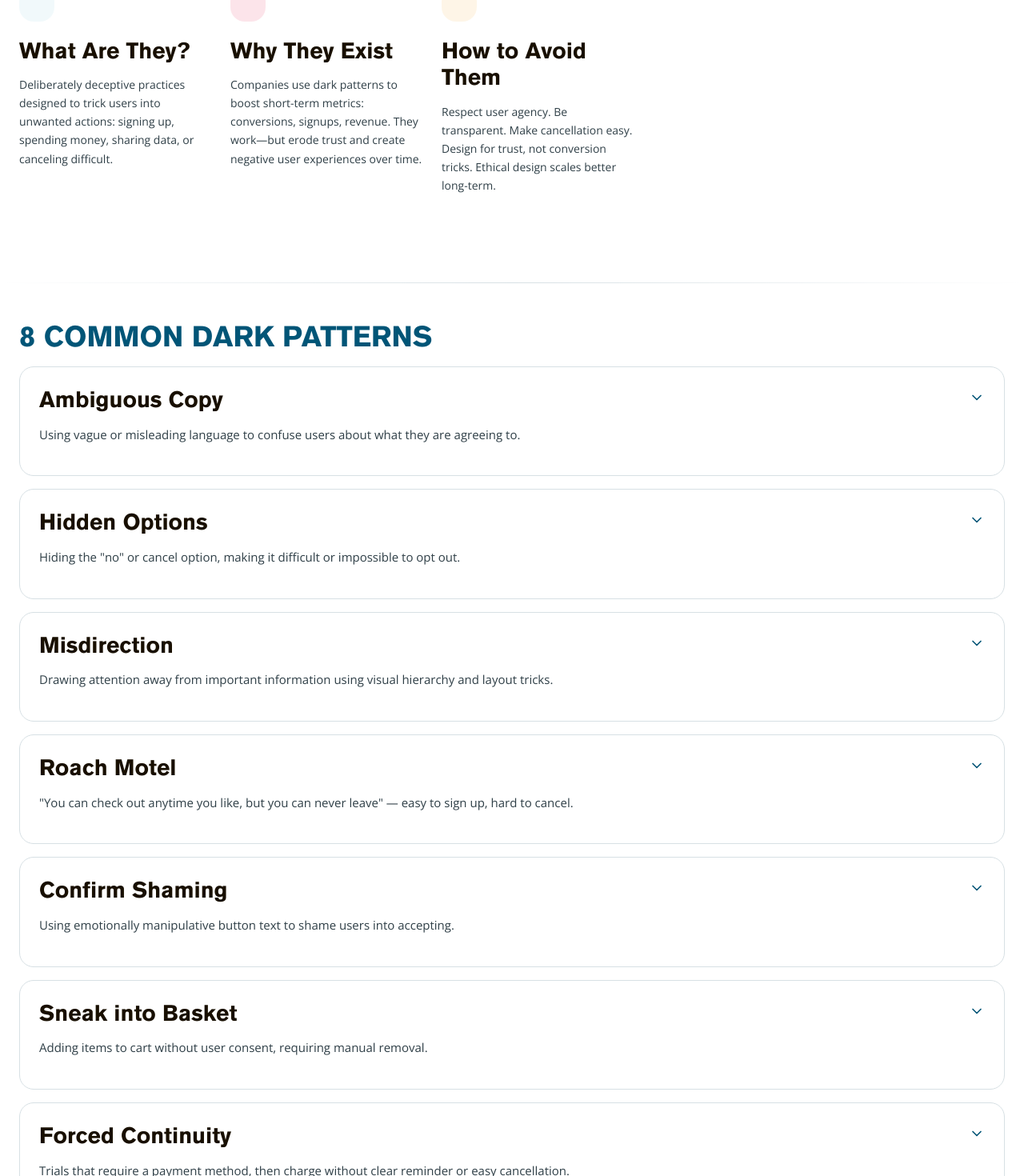
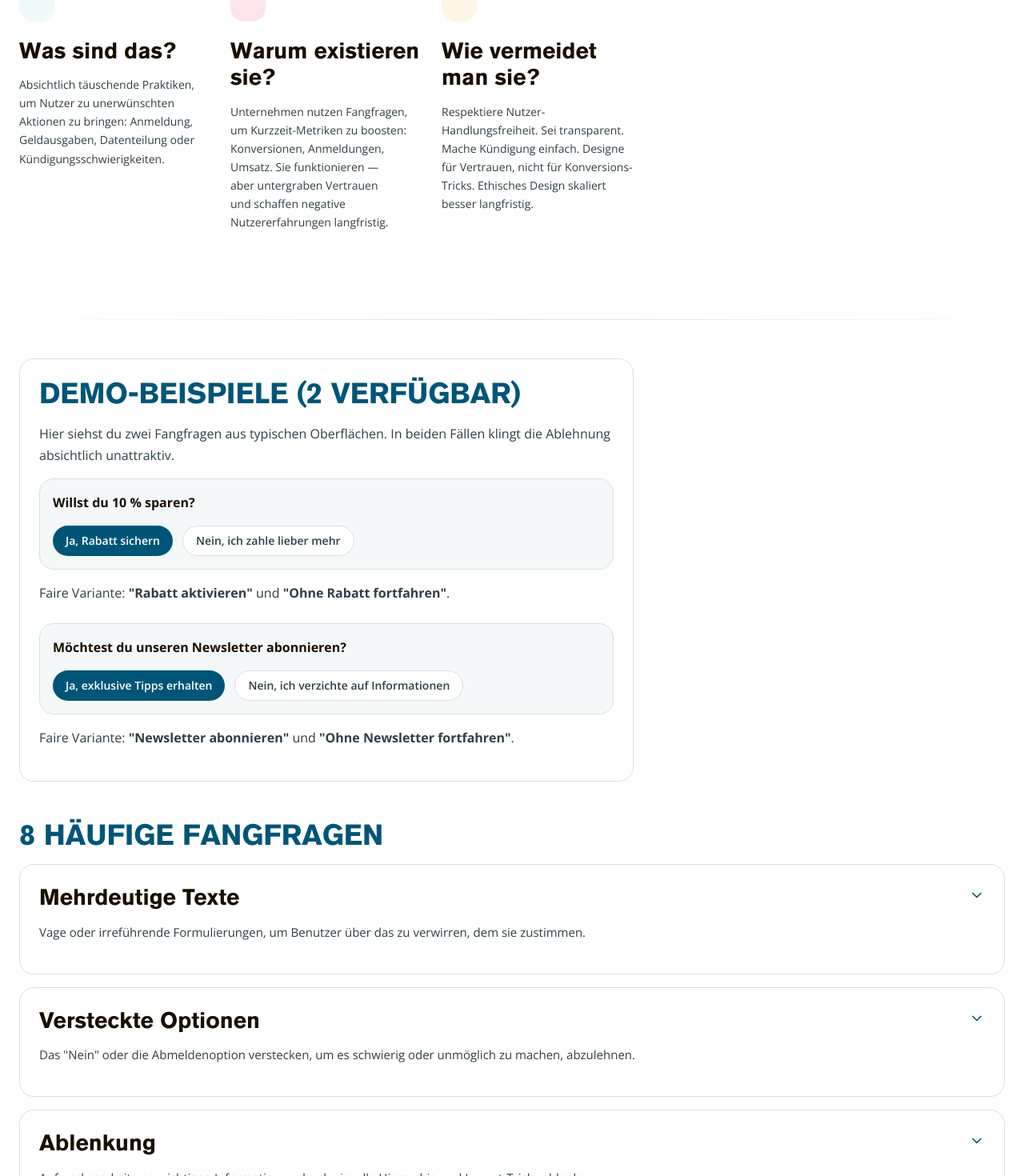
Before and after one commit to johak-at/dark-johak, a SvelteKit app: page /trickquestions in a window 1280 px wide. Shown: the part 420-1890 px from the top of the page at 80% size. Built offline with nearby package versions, Linux system fonts and the light colour scheme.

Commit message:
"trickquestions"

```diff
--- a/src/routes/trickquestions/+page.svelte
+++ b/src/routes/trickquestions/+page.svelte
@@ -1,8 +1,15 @@
 <script lang="ts">
+	import { base } from '$app/paths';
 	import { onMount } from 'svelte';
 	import { ChevronDown, AlertTriangle, Target, Eye, Brain, Zap } from 'lucide-svelte';
 
+	const trickquestionsStorageKey = 'dark-pattern-trickquestions-solved';
+
 	let expanded: { [key: string]: boolean } = {};
+
+	onMount(() => {
+		localStorage.setItem(trickquestionsStorageKey, 'true');
+	});
 
 	function toggleExpanded(id: string) {
 		expanded[id] = !expanded[id];
@@ -11,73 +18,93 @@
 	const trickquestions = [
 		{
 			id: 'ambiguous-copy',
-      title: 'Ambiguous Copy',
-      description: 'Using vague or misleading language to confuse users about what they are agreeing to.',
-      example: '"Continue" button that actually signs you up for a paid service',
-      impact: 'Users accidentally commit to unwanted actions',
-      solution: 'Use clear, explicit language like "Sign up for Premium ($9.99/month)" or "Subscribe Now"'
+			title: 'Mehrdeutige Texte',
+			description:
+				'Vage oder irreführende Formulierungen, um Benutzer über das zu verwirren, dem sie zustimmen.',
+			example:
+				'Ein "Weiter"-Button, der dich eigentlich für einen kostenpflichtigen Service anmeldet (z. B. bei Online-Shops: "Bestätigen" statt klar "Premium-Mitgliedschaft für €9,99/Monat abschließen")',
+			impact: 'Nutzer verpflichten sich versehentlich zu ungewollten Aktionen',
+			solution:
+				'Klare, explizite Sprache verwenden wie "Premium-Abonnement für €9,99/Monat aktivieren" oder "Kostenpflichtiges Abo starten"'
 		},
 		{
 			id: 'hidden-options',
-      title: 'Hidden Options',
-      description: 'Hiding the "no" or cancel option, making it difficult or impossible to opt out.',
-      example: 'Only showing "Accept" in large text while "Decline" is tiny or hidden in a menu',
-      impact: 'Users cannot easily refuse; forced into unwanted commitments',
-      solution: 'Make all options equally prominent and easy to find. Respect user choice equally.'
+			title: 'Versteckte Optionen',
+			description:
+				'Das "Nein" oder die Abmeldenoption verstecken, um es schwierig oder unmöglich zu machen, abzulehnen.',
+			example:
+				'NewsletterMeldung: großer grüner "Anmelden"-Button, aber "Ablehnen" ist winzig oder in einem Menü versteckt. Oder: "Alle akzeptieren" in groß, "Ablehnen" nur als Link im Footer',
+			impact: 'Nutzer können sich nicht einfach weigern; gezwungen in ungewollte Verpflichtungen',
+			solution:
+				'Alle Optionen gleich prominent und leicht zu finden machen. Nutzerwahlfreiheit gleichermaßen respektieren.'
 		},
 		{
 			id: 'misdirection',
-      title: 'Misdirection',
-      description: 'Drawing attention away from important information using visual hierarchy and layout tricks.',
-      example: 'Highlighting discount price while hiding the fine print about automatic renewal',
-      impact: 'Users miss crucial details and make uninformed decisions',
-      solution: 'Put important disclaimers in the primary focus area, use consistent visual weight'
+			title: 'Ablenkung',
+			description:
+				'Aufmerksamkeit von wichtigen Informationen durch visuelle Hierarchie und Layout-Tricks ablenken.',
+			example:
+				'Reisebuchung: Rabattpreis wird groß hervorgehoben, aber Kleingedrucktes zur automatischen Verlängerung ist unsichtbar. Oder: Versandkosten erst im letzten Schritt sichtbar',
+			impact: 'Nutzer übersehen entscheidende Details und treffen uninformierte Entscheidungen',
+			solution:
+				'Wichtige Informationen im Hauptfokus-Bereich platzieren, konsistente visuelle Gewichtung verwenden'
 		},
 		{
 			id: 'roach-motel',
 			title: 'Roach Motel',
-      description: '"You can check out anytime you like, but you can never leave" — easy to sign up, hard to cancel.',
-      example: 'Simple signup vs. cancellation hidden in account settings requiring support ticket',
-      impact: 'Users are trapped in unwanted subscriptions',
-      solution: 'Make cancellation as easy as signup. Provide direct cancel buttons, no paperwork required.'
+			description:
+				'"Du kannst jederzeit auschecken, aber du kannst nie gehen" — einfach anmelden, schwer kündigen.',
+			example:
+				'Fitness-Studio: Anmeldung online in 2 Minuten. Kündigung erfordert: Telefonanruf, Formular ausdrucken, postalisch senden. Oder Streaming-Abo: Über App abonn bar, Kündigung nur per Support-Ticket',
+			impact: 'Nutzer sind in ungewollten Abos gefangen',
+			solution:
+				'Kündigung so einfach wie Anmeldung machen. Direkten Cancel-Button bereitstellen, keine Formulare nötig.'
 		},
 		{
 			id: 'confirmshaming',
-      title: 'Confirm Shaming',
-      description: 'Using emotionally manipulative button text to shame users into accepting.',
-      example: '"No, I hate saving money" vs "Yes, I love better prices"',
-      impact: 'Users feel pressured into unwanted choices through social manipulation',
-      solution: 'Use neutral button labels: "Accept" / "Decline" or "Yes" / "No"'
+			title: 'Beschämende Bestätigung',
+			description:
+				'Emotional manipulative Button-Texte verwenden, um Nutzer in die Annahme zu schämen.',
+			example:
+				'"Nein, ich möchte €50 nicht sparen" vs. "Ja, gib mir den Rabatt!" Oder: "Ablehnen, mir ist Datenschutz egal" vs. "Akzeptieren, meine Daten schützen"',
+			impact: 'Nutzer fühlen sich durch Manipulation unter Druck gesetzt',
+			solution: 'Neutrale Button-Texte verwenden: "Akzeptieren" / "Ablehnen" oder "Ja" / "Nein"'
 		},
 		{
 			id: 'sneak-into-basket',
-      title: 'Sneak into Basket',
-      description: 'Adding items to cart without user consent, requiring manual removal.',
-      example: 'Flight booking pre-checks insurance, hotel upsell, or baggage fee add-ons',
-      impact: 'Users pay for unwanted products; checkout friction increases',
-      solution: 'Never pre-check extras. Let users opt-in explicitly and clearly show the impact on total.'
+			title: 'Versteckte Zusätze im Warenkorb',
+			description: 'Artikel ohne Zustimmung in den Warenkorb legen, erfordern manuelle Entfernung.',
+			example:
+				'Flugbuchung: Reiseversicherung (€15) ist automatisch angehakt. Hotel-Upgrade voraus gebucht. Gepäckgebühren schon hinzugefügt. Rückgabegarantie bei Amazon automatisch aktiviert',
+			impact: 'Nutzer zahlen für ungewollte Produkte; Checkout-Reibung erhöht sich',
+			solution:
+				'Extras niemals vorchecken. Nutzer explizit opt-in. Auswirkung auf Gesamtpreis deutlich anzeigen.'
 		},
 		{
 			id: 'forced-continuity',
-      title: 'Forced Continuity',
-      description: 'Trials that require a payment method, then charge without clear reminder or easy cancellation.',
-      example: '"Free trial, just add your card" — surprise charges after trial ends',
-      impact: 'Users charged unexpectedly; erodes trust',
-      solution: 'Send clear reminders before charges. Make cancellation one-click. Never surprise bill.'
+			title: 'Erzwungene Fortsetzung',
+			description:
+				'Kostenlose Testversion erfordert Zahlungsdetails, berechnet dann ohne klare Erinnerung oder einfache Kündigung.',
+			example:
+				'"Kostenloser Monat, gib einfach deine Kreditkarte ein" — überraschende Belastung nach Ablauf. Spotify-Free-User: Unauffällige Erinnerung zur Premium-Umwandlung',
+			impact: 'Nutzer werden unerwartet berechnet; Vertrauen wird untergraben',
+			solution:
+				'Klare Erinnerungen vor Belastungen senden. One-Click-Kündigung. Nie überraschend abbuchen.'
 		},
 		{
 			id: 'hidden-costs',
-      title: 'Hidden Costs',
-      description: 'Revealing unexpected fees only at the final checkout step.',
-      example: "Price shown without tax, shipping, or booking fees until you're committed",
-      impact: 'Cart abandonment, frustration, negative reviews',
-      solution: 'Show all-inclusive final price early. Transparency builds trust.'
+			title: 'Versteckte Kosten',
+			description: 'Unerwartete Gebühren erst im letzten Checkout-Schritt enthüllen.',
+			example:
+				'Online-Shop: €19,99 Produktpreis ohne Steuern, Versand, Bearbeitungsgebühren — erst im finalen Checkout sichtbar (Gesamtpreis: €42,50). Ticketverkäufer: Karte zeigt €50, Checkout: €71 mit Gebühren',
+			impact: 'Warenkorbabbruch, Frustration, negative Bewertungen',
+			solution: 'Finalen Gesamtpreis früh anzeigen. Transparenz schafft Vertrauen.'
 		}
 	];
 </script>
 
 <svelte:head>
-  <title>Trickquestions – Dark Patterns & Deceptive UX</title>
+	<title>Trick Questions – Dunkle Muster & Täuschende UX</title>
 </svelte:head>
 
 <div class="min-h-screen bg-white">
@@ -85,23 +112,24 @@
 	<header class="border-b" style="border-color: var(--border)">
 		<div class="container mx-auto px-6 py-12">
 			<div class="max-w-3xl">
-        <div class="flex items-center gap-3 mb-4">
-          <div class="p-2 rounded-lg" style="background-color: var(--color-surface)">
+				<div class="mb-4 flex items-center gap-3">
+					<div class="rounded-lg p-2" style="background-color: var(--color-surface)">
 						<AlertTriangle size={24} style="color: var(--color-accent)" />
 					</div>
-          <span class="text-xs font-bold uppercase tracking-wide" style="color: var(--text-muted)">
-            Dark Patterns
+					<span class="text-xs font-bold tracking-wide uppercase" style="color: var(--text-muted)">
+						Dunkle Muster
 					</span>
 				</div>
 				<h1
-          class="text-5xl font-bold mb-4 uppercase"
+					class="mb-4 text-5xl font-bold uppercase"
 					style="font-family: var(--font-display); color: var(--color-primary); letter-spacing: -0.02em"
 				>
-          Trickquestions
+					Trick Questions
 				</h1>
 				<p class="text-lg leading-relaxed" style="color: var(--text-body)">
-          Deceptive user interface patterns that trick users into doing things contrary to their
-          intentions. Learn to recognize them and build ethical products instead.
+					Täuschende Muster in Benutzeroberflächen bringen Menschen dazu, gegen ihre eigentlichen
+					Absichten zu handeln. Lerne sie zu erkennen und gestalte stattdessen faire, ethische
+					Produkte.
 				</p>
 			</div>
 		</div>
@@ -109,37 +137,47 @@
 
 	<!-- Intro Section -->
 	<section class="container mx-auto px-6 py-12">
-    <div class="max-w-3xl grid grid-cols-3 gap-6">
+		<div class="grid max-w-3xl grid-cols-3 gap-6">
 			<div>
-        <div class="p-3 rounded-lg inline-block mb-3" style="background-color: var(--color-sky); opacity: 0.1">
+				<div
+					class="mb-3 inline-block rounded-lg p-3"
+					style="background-color: var(--color-sky); opacity: 0.1"
+				>
 					<Eye size={20} style="color: var(--color-sky)" />
 				</div>
-        <h3 class="font-bold mb-2" style="color: var(--text-strong)">What Are They?</h3>
+				<h3 class="mb-2 font-bold" style="color: var(--text-strong)">Was sind das?</h3>
 				<p style="color: var(--text-body); font-size: 0.875rem">
-          Deliberately deceptive practices designed to trick users into unwanted actions: signing up,
-          spending money, sharing data, or canceling difficult.
+					Absichtlich täuschende Praktiken, um Nutzer zu unerwünschten Aktionen zu bringen:
+					Anmeldung, Geldausgaben, Datenteilung oder Kündigungsschwierigkeiten.
 				</p>
 			</div>
 
 			<div>
-        <div class="p-3 rounded-lg inline-block mb-3" style="background-color: var(--color-accent); opacity: 0.1">
+				<div
+					class="mb-3 inline-block rounded-lg p-3"
+					style="background-color: var(--color-accent); opacity: 0.1"
+				>
 					<Target size={20} style="color: var(--color-accent)" />
 				</div>
-        <h3 class="font-bold mb-2" style="color: var(--text-strong)">Why They Exist</h3>
+				<h3 class="mb-2 font-bold" style="color: var(--text-strong)">Warum existieren sie?</h3>
 				<p style="color: var(--text-body); font-size: 0.875rem">
-          Companies use dark patterns to boost short-term metrics: conversions, signups, revenue.
-          They work—but erode trust and create negative user experiences over time.
+					Unternehmen nutzen Fangfragen, um Kurzzeit-Metriken zu boosten: Konversionen, Anmeldungen,
+					Umsatz. Sie funktionieren — aber untergraben Vertrauen und schaffen negative
+					Nutzererfahrungen langfristig.
 				</p>
 			</div>
 
 			<div>
-        <div class="p-3 rounded-lg inline-block mb-3" style="background-color: var(--color-highlight); opacity: 0.1">
+				<div
+					class="mb-3 inline-block rounded-lg p-3"
+					style="background-color: var(--color-highlight); opacity: 0.1"
+				>
 					<Brain size={20} style="color: var(--color-highlight)" />
 				</div>
-        <h3 class="font-bold mb-2" style="color: var(--text-strong)">How to Avoid Them</h3>
+				<h3 class="mb-2 font-bold" style="color: var(--text-strong)">Wie vermeidet man sie?</h3>
 				<p style="color: var(--text-body); font-size: 0.875rem">
-          Respect user agency. Be transparent. Make cancellation easy. Design for trust, not
-          conversion tricks. Ethical design scales better long-term.
+					Respektiere Nutzer-Handlungsfreiheit. Sei transparent. Mache Kündigung einfach. Designe
+					für Vertrauen, nicht für Konversions-Tricks. Ethisches Design skaliert besser langfristig.
 				</p>
 			</div>
 		</div>
@@ -147,24 +185,97 @@
 
 	<!-- Divider -->
 	<div
-    class="container mx-auto px-6 my-12 h-px"
+		class="container mx-auto my-12 h-px px-6"
 		style="background: linear-gradient(to right, transparent, var(--border), transparent)"
 	></div>
+
+	<section class="container mx-auto px-6 pb-12">
+		<div
+			class="max-w-3xl rounded-lg border p-6"
+			style="border-color: var(--border); background-color: var(--color-surface)"
+		>
+			<h2
+				class="mb-3 text-2xl font-bold uppercase"
+				style="font-family: var(--font-display); color: var(--color-primary)"
+			>
+				Demo-Beispiele (2 verfügbar)
+			</h2>
+			<p class="mb-4" style="color: var(--text-body)">
+				Hier siehst du zwei Fangfragen aus typischen Oberflächen. In beiden Fällen klingt die
+				Ablehnung absichtlich unattraktiv.
+			</p>
+			<div
+				class="mb-4 rounded-lg p-4"
+				style="background-color: var(--color-bg); border: 1px solid var(--border)"
+			>
+				<p class="mb-3 font-bold" style="color: var(--text-strong)">Willst du 10 % sparen?</p>
+				<div class="flex flex-wrap gap-3">
+					<button
+						type="button"
+						class="rounded-full px-4 py-2 text-sm font-semibold"
+						style="background-color: var(--color-primary); color: var(--text-inverse)"
+					>
+						Ja, Rabatt sichern
+					</button>
+					<button
+						type="button"
+						class="rounded-full px-4 py-2 text-sm font-semibold"
+						style="background-color: var(--color-surface); color: var(--text-body); border: 1px solid var(--border)"
+					>
+						Nein, ich zahle lieber mehr
+					</button>
+				</div>
+			</div>
+			<p style="color: var(--text-body)">
+				Faire Variante: <strong>"Rabatt aktivieren"</strong> und
+				<strong>"Ohne Rabatt fortfahren"</strong>.
+			</p>
+
+			<div
+				class="mt-6 mb-4 rounded-lg p-4"
+				style="background-color: var(--color-bg); border: 1px solid var(--border)"
+			>
+				<p class="mb-3 font-bold" style="color: var(--text-strong)">
+					Möchtest du unseren Newsletter abonnieren?
+				</p>
+				<div class="flex flex-wrap gap-3">
+					<button
+						type="button"
+						class="rounded-full px-4 py-2 text-sm font-semibold"
+						style="background-color: var(--color-primary); color: var(--text-inverse)"
+					>
+						Ja, exklusive Tipps erhalten
+					</button>
+					<button
+						type="button"
+						class="rounded-full px-4 py-2 text-sm font-semibold"
+						style="background-color: var(--color-surface); color: var(--text-body); border: 1px solid var(--border)"
+					>
+						Nein, ich verzichte auf Informationen
+					</button>
+				</div>
+			</div>
+			<p style="color: var(--text-body)">
+				Faire Variante: <strong>"Newsletter abonnieren"</strong> und
+				<strong>"Ohne Newsletter fortfahren"</strong>.
+			</p>
+		</div>
+	</section>
 
 	<!-- Patterns List -->
 	<section class="container mx-auto px-6 pb-12">
 		<h2
-      class="text-3xl font-bold mb-8 uppercase"
+			class="mb-8 text-3xl font-bold uppercase"
 			style="font-family: var(--font-display); color: var(--color-primary)"
 		>
-      8 Common Dark Patterns
+			8 Häufige Fangfragen
 		</h2>
 
 		<div class="space-y-4">
 			{#each trickquestions as pattern (pattern.id)}
 				<button
 					type="button"
-          class="rounded-lg border transition-all cursor-pointer text-left w-full"
+					class="w-full cursor-pointer rounded-lg border text-left transition-all"
 					style="
             border-color: var(--border);
             background-color: {expanded[pattern.id] ? 'var(--color-surface)' : 'transparent'};
@@ -173,18 +284,20 @@
 				>
 					<!-- Header -->
 					<div
-            class="p-6 flex items-start justify-between gap-4 hover:bg-opacity-50 transition"
-            style="background-color: {expanded[pattern.id] ? 'rgba(0, 85, 119, 0.02)' : 'transparent'}"
+						class="hover:bg-opacity-50 flex items-start justify-between gap-4 p-6 transition"
+						style="background-color: {expanded[pattern.id]
+							? 'rgba(0, 85, 119, 0.02)'
+							: 'transparent'}"
 					>
 						<div class="flex-1">
-              <h3 class="font-bold text-lg mb-2" style="color: var(--text-strong)">
+							<h3 class="mb-2 text-lg font-bold" style="color: var(--text-strong)">
 								{pattern.title}
 							</h3>
 							<p style="color: var(--text-body); font-size: 0.9375rem">
 								{pattern.description}
 							</p>
 						</div>
-            <div class="pt-1 flex-shrink-0">
+						<div class="flex-shrink-0 pt-1">
 							<ChevronDown
 								size={20}
 								style="
@@ -199,18 +312,18 @@
 					<!-- Details (Expandable) -->
 					{#if expanded[pattern.id]}
 						<div
-              class="border-t px-6 py-6 space-y-6"
+							class="space-y-6 border-t px-6 py-6"
 							style="border-color: var(--border); background-color: var(--color-surface)"
 						>
 							<div>
 								<h4
-                  class="font-bold text-sm uppercase mb-2 tracking-wide"
+									class="mb-2 text-sm font-bold tracking-wide uppercase"
 									style="color: var(--text-muted)"
 								>
-                  📋 Real-World Example
+									📋 Reales Beispiel
 								</h4>
 								<p
-                  class="p-4 rounded-lg"
+									class="rounded-lg p-4"
 									style="background-color: var(--color-bg); color: var(--text-body); border-left: 3px solid var(--color-accent)"
 								>
 									{pattern.example}
@@ -219,10 +332,10 @@
 
 							<div>
 								<h4
-                  class="font-bold text-sm uppercase mb-2 tracking-wide"
+									class="mb-2 text-sm font-bold tracking-wide uppercase"
 									style="color: var(--text-muted)"
 								>
-                  ⚠️ Impact on Users
+									⚠️ Auswirkung auf Nutzer
 								</h4>
 								<p style="color: var(--text-body)">
 									{pattern.impact}
@@ -231,13 +344,13 @@
 
 							<div>
 								<h4
-                  class="font-bold text-sm uppercase mb-2 tracking-wide"
+									class="mb-2 text-sm font-bold tracking-wide uppercase"
 									style="color: var(--text-muted)"
 								>
-                  ✓ Ethical Alternative
+									✓ Ethische Alternative
 								</h4>
 								<p
-                  class="p-4 rounded-lg"
+									class="rounded-lg p-4"
 									style="background-color: rgba(0, 170, 0, 0.05); color: var(--text-body); border-left: 3px solid var(--color-success)"
 								>
 									{pattern.solution}
@@ -256,20 +369,20 @@
 			class="rounded-lg p-8 text-center"
 			style="background: linear-gradient(135deg, var(--color-sky), var(--color-primary)); color: white"
 		>
-      <Zap size={32} class="inline-block mb-4" style="opacity: 0.8" />
-      <h2 class="text-2xl font-bold mb-3 uppercase" style="font-family: var(--font-display)">
-        Build with Trust
+			<Zap size={32} class="mb-4 inline-block" style="opacity: 0.8" />
+			<h2 class="mb-3 text-2xl font-bold uppercase" style="font-family: var(--font-display)">
+				Mit Vertrauen bauen
 			</h2>
-      <p class="mb-6 max-w-md mx-auto">
-        Every deceptive pattern is replaceable with a clear, respectful alternative. Users reward
-        transparency. Design for people, not for conversion tricks.
+			<p class="mx-auto mb-6 max-w-md">
+				Jedes täuschende Muster ist durch eine klare, respektvolle Alternative ersetzbar. Nutzer
+				belohnen Transparenz. Gestalte für Menschen, nicht für Konversions-Tricks.
 			</p>
 			<a
-        href="/"
-        class="inline-block px-6 py-2 rounded-full font-bold text-sm uppercase tracking-wide transition-transform hover:scale-105"
+				href={`${base}/`}
+				class="inline-block rounded-full px-6 py-2 text-sm font-bold tracking-wide uppercase transition-transform hover:scale-105"
 				style="background-color: white; color: var(--color-primary)"
 			>
-        Explore More Patterns
+				Mehr Muster erkunden
 			</a>
 		</div>
 	</section>
@@ -277,7 +390,7 @@
 	<!-- Footer Note -->
 	<footer class="container mx-auto px-6 py-8 text-center text-sm" style="color: var(--text-muted)">
 		<p>
-      Learn more at <a
+			Lerne mehr auf <a
 				href="https://www.darkpatterns.org"
 				target="_blank"
 				rel="noopener"
@@ -286,9 +399,19 @@
 			>
 				darkpatterns.org
 			</a>
-      — Harry Brignull's exhaustive taxonomy of deceptive patterns.
+			— Harry Brignulls umfassende Sammlung täuschender Muster.
 		</p>
 	</footer>
+
+	<div class="container mx-auto px-6 pb-12 text-center">
+		<a
+			href={`${base}/`}
+			class="inline-block rounded-full px-6 py-3 text-sm font-bold tracking-wide uppercase"
+			style="background-color: var(--color-primary); color: var(--text-inverse)"
+		>
+			Zur Startseite
+		</a>
+	</div>
 </div>
 
 <style>
```
Also changed, not shown: src/routes/+page.svelte (+121 -20 lines). Lines whose indentation alone changed are shown as unchanged.
